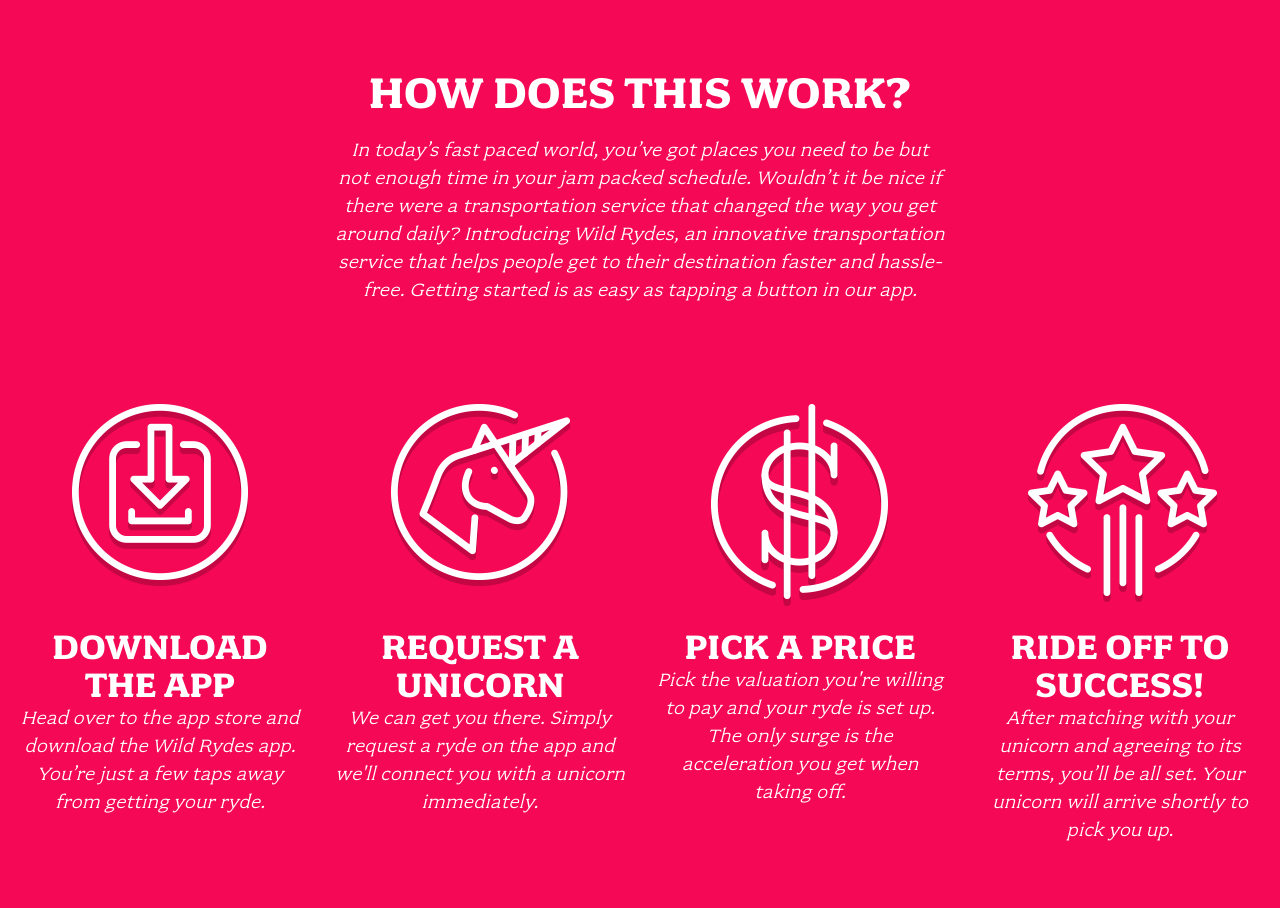
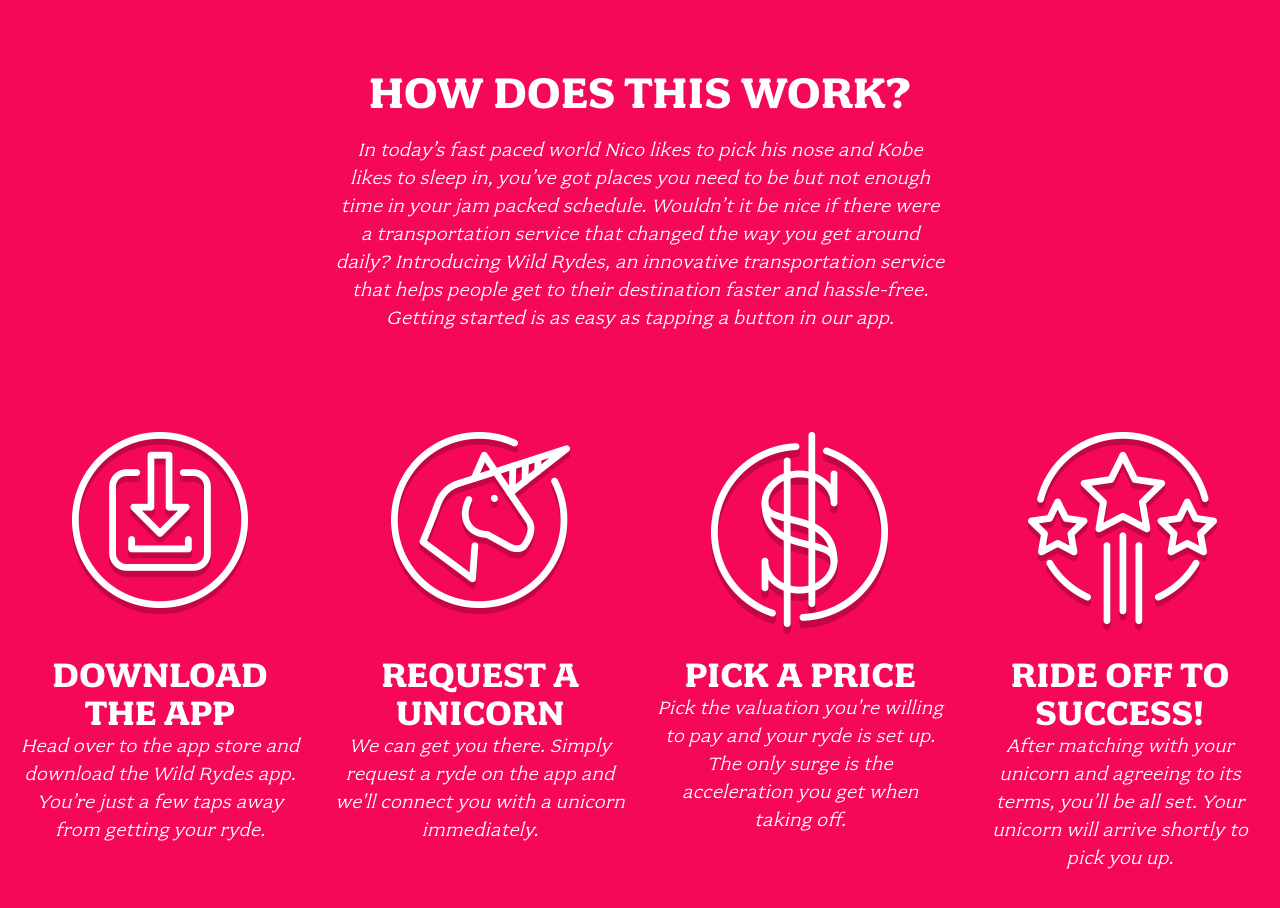
Before and after one commit to ozzyjon/equal-subs, a plain HTML site: page index.html in a window 1280 px wide. Shown: the part 960-1868 px from the top of the page. Drawn offline with Linux system fonts and the light colour scheme.

Commit message:
first change

```diff
--- a/index.html
+++ b/index.html
@@ -32,7 +32,7 @@
     <div class="row column large-9 xlarge-6 xxlarge-4">
       <h2 class="section-title">How Does This Work?</h2>
       <p class="content">
-        In today’s fast paced world, you’ve got places you need to be but not enough time in your jam packed schedule. Wouldn’t it be nice if there were a transportation service that changed the way you get around daily? Introducing Wild Rydes, an innovative transportation service that helps people get to their destination faster and hassle-free. Getting started is as easy as tapping a button in our app.
+        In today’s fast paced world Nico likes to pick his nose and Kobe likes to sleep in, you’ve got places you need to be but not enough time in your jam packed schedule. Wouldn’t it be nice if there were a transportation service that changed the way you get around daily? Introducing Wild Rydes, an innovative transportation service that helps people get to their destination faster and hassle-free. Getting started is as easy as tapping a button in our app.
       </p>
     </div>
 
```
